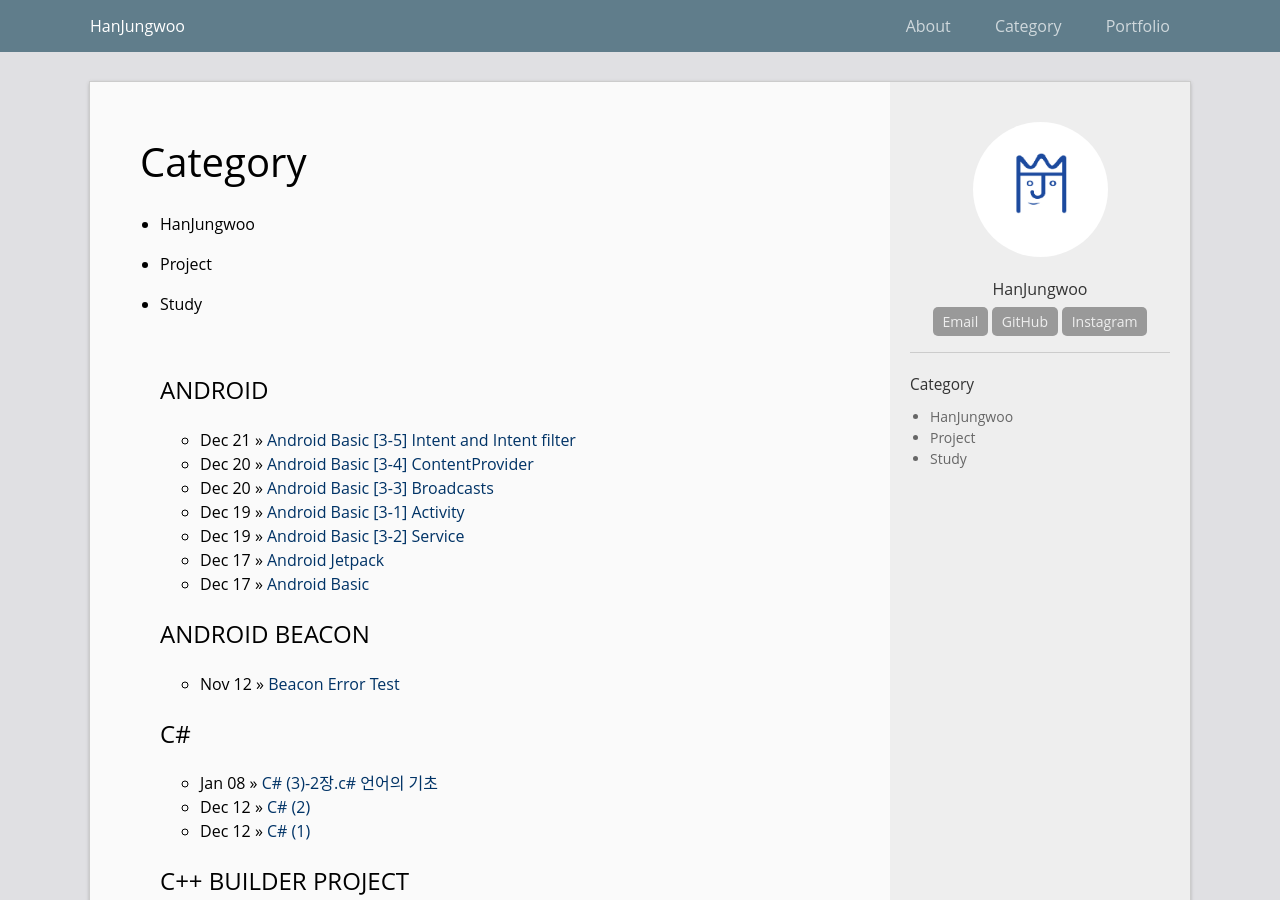
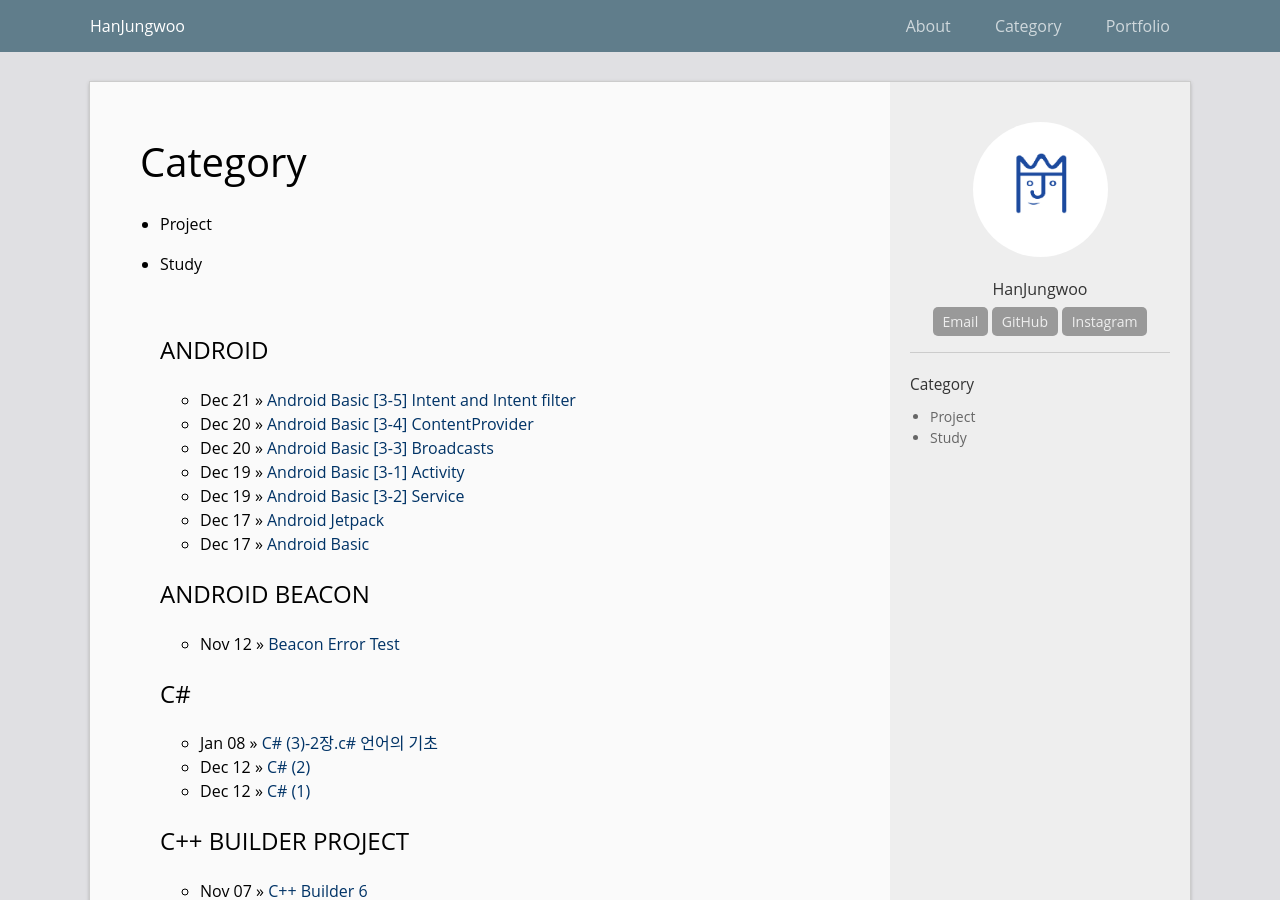
Before and after one commit to sunrisehouse/hanjungwoo-blog-old, a Jekyll site: the page built from category.html, in a window 1280 px wide and 900 px high. Built offline with Jekyll 4.4.1, drawn with Linux system fonts in a browser that asks for light colours.

Commit message:
upload category

```diff
--- a/_includes/sidebar.html
+++ b/_includes/sidebar.html
@@ -27,15 +27,15 @@
 <div class="col-box">
   <div class="col-box-title">Category</div>
   <ul>
-    {% for category_level1 in site.category %}{% if category_level1[0] != nil %}
+    {% for category_level1 in site.category %}{% if category_level1[1] != nil %}
       <li>
         <p>{{ category_level1[0] }}</p>
         <ul>
-        {% for category_level2 in category_level1 %}{% if category_level2[0] != nil %}
+        {% for category_level2 in category_level1 %}{% if category_level2[1] != nil %}
           <li>
             <p>{{ category_level2[0] }}</p>
             <ul>
-              {% for category_level3 in category_level2 %}{% if category_level3[0] != nil %}
+              {% for category_level3 in category_level2 %}{% if category_level3[1] != nil %}
               <li>
                 <p>{{ category_level3[0] }}</p>
               </li>
--- a/category.html
+++ b/category.html
@@ -7,15 +7,15 @@ permalink: /category/
 <div class="home">
   <h1 class="page-heading">Category</h1>
   <ul>
-      {% for category_level1 in site.category %}{% if category_level1[0] != nil %}
+      {% for category_level1 in site.category %}{% if category_level1[1] != nil %}
         <li>
           <p>{{ category_level1[0] }}</p>
           <ul>
-          {% for category_level2 in category_level1 %}{% if category_level2[0] != nil %}
+          {% for category_level2 in category_level1 %}{% if category_level2[1] != nil %}
             <li>
               <p>{{ category_level2[0] }}</p>
               <ul>
-                {% for category_level3 in category_level2 %}{% if category_level3[0] != nil %}
+                {% for category_level3 in category_level2 %}{% if category_level3[1] != nil %}
                 <li>
                   <p>{{ category_level3[0] }}</p>
                 </li>
```
